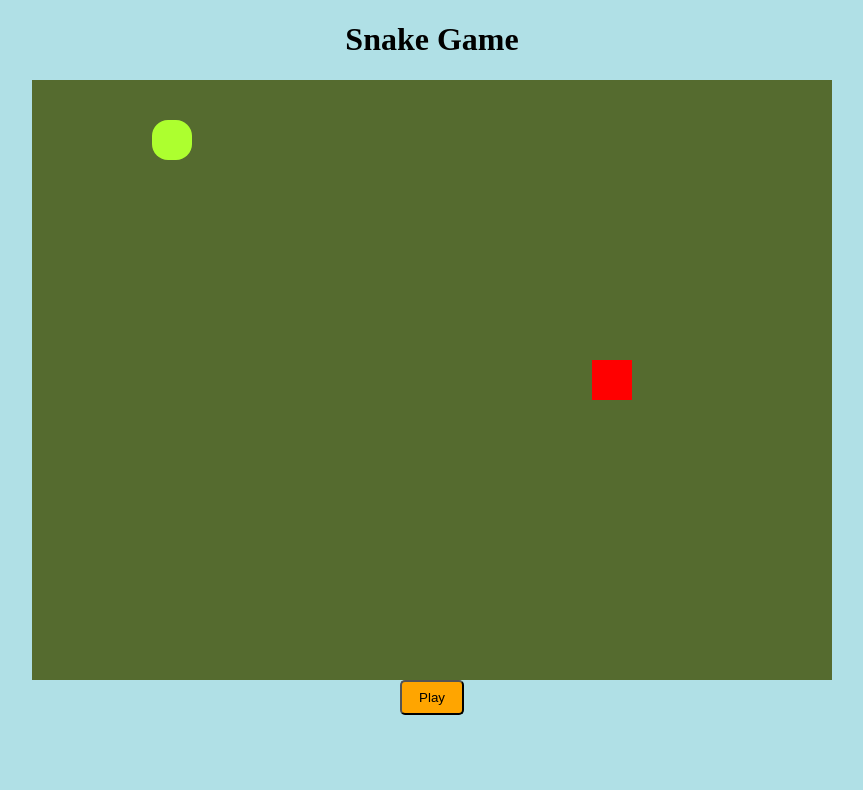
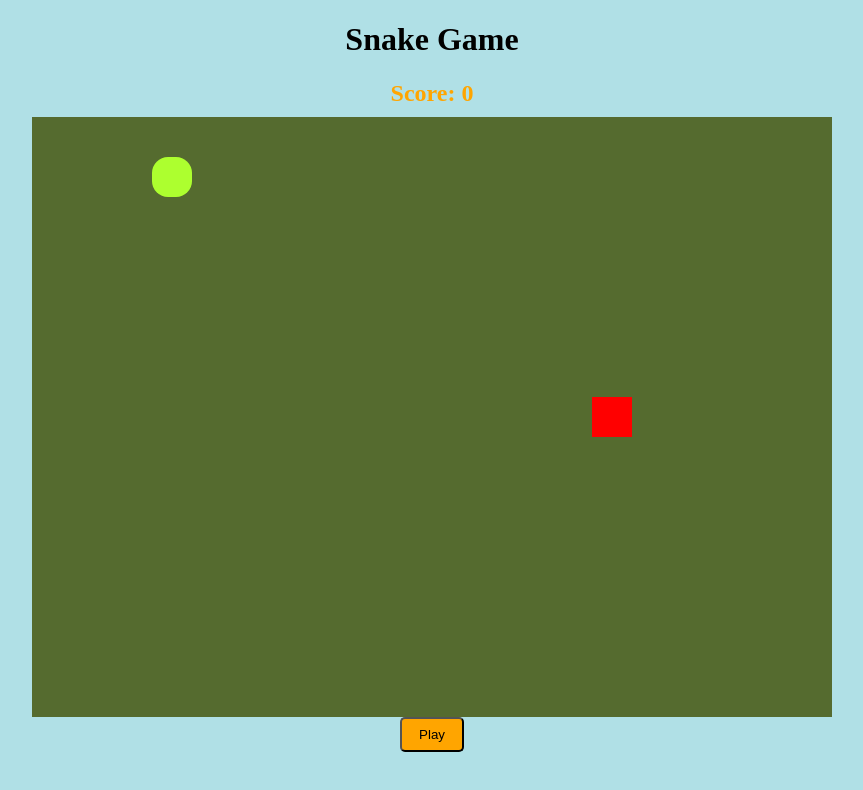
Before and after one commit to suryapratapsingh26/snake-game, a React app in the folder frontend/: page / in a window 1280 px wide. Shown: the top 790 px of the page, without its empty margins (208-1071 px from the left). Built offline with nearby package versions, Linux system fonts and the light colour scheme; the HTML template or start-up script is replaced by a standard one.

Commit message:
Implement score tracking (#19)

```diff
--- a/frontend/src/App.jsx
+++ b/frontend/src/App.jsx
@@ -2,6 +2,7 @@ import { useState, useEffect, useRef } from "react";
 import "./App.css";
 import Board from "./Board/Board";
 import { DIRECTIONS, OPPOSITE_DIRECTION, DIRECTION_KEYS } from "./constants";
+import Score from "./Score/score";
 
 const BOARD_WIDTH = 20;
 const BOARD_HEIGHT = 15;
@@ -10,6 +11,7 @@ const INITIAL_POSITION = 154;
 const ONE_STEP = 1;
 const MOVE_INTERVAL = 500;
 const INITIAL_FOOD_POSITION = 23;
+const SCORE_PER_FOOD = 10;
 
 const getNextPosition = (position, direction) => {
   if (direction === DIRECTIONS.UP) {
@@ -46,7 +48,9 @@ function App() {
   const [gameStarted, setGameStarted] = useState(false);
   const [foodPosition, setFoodPosition] = useState(INITIAL_FOOD_POSITION);
   const [gameOver, setGameOver] = useState(false);
+  const previousFoodPositionRef = useRef(foodPosition);
   const directionRef = useRef(DIRECTIONS.RIGHT);
+  const [score, setScore] = useState(0);
 
   const handleKeyDown = (event) => {
     if (!gameStarted) return;
@@ -61,6 +65,12 @@ function App() {
 
     directionRef.current = newDirection;
   };
+  useEffect(() => {
+    if (previousFoodPositionRef.current !== foodPosition) {
+      setScore((score) => score + SCORE_PER_FOOD);
+      previousFoodPositionRef.current = foodPosition;
+    }
+  }, [foodPosition]);
 
   useEffect(() => {
     window.addEventListener("keydown", handleKeyDown);
@@ -103,6 +113,8 @@ function App() {
     <>
       <h1 className="title">Snake Game</h1>
 
+      <Score score={score} />
+
       <Board boardSize={BOARD_SIZE} snake={snake} foodPosition={foodPosition} />
 
       {gameOver && <h2 className="game-over">Game Over</h2>}
--- /dev/null
+++ b/frontend/src/Score/score.css
@@ -0,0 +1,7 @@
+.score {
+  text-align: center;
+  font-size: 24px;
+  font-weight: bold;
+  margin-bottom: 10px;
+  color: orange;
+}
--- /dev/null
+++ b/frontend/src/Score/score.jsx
@@ -0,0 +1,7 @@
+import "./score.css";
+
+function Score({ score }) {
+  return <div className="score">Score: {score}</div>;
+}
+
+export default Score;
```
